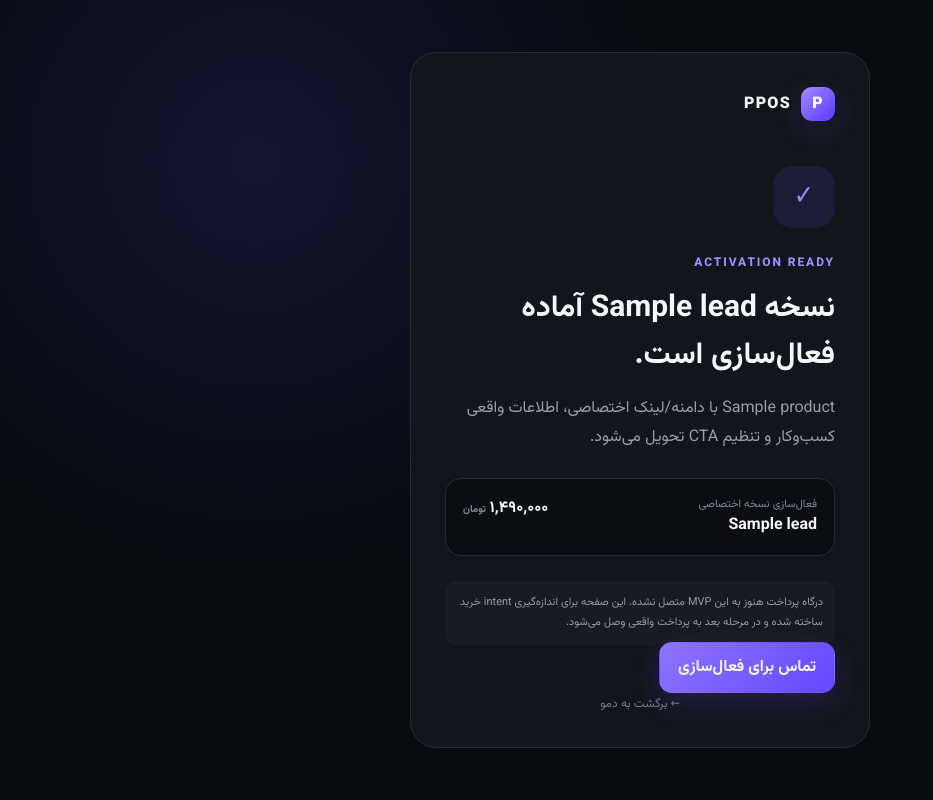
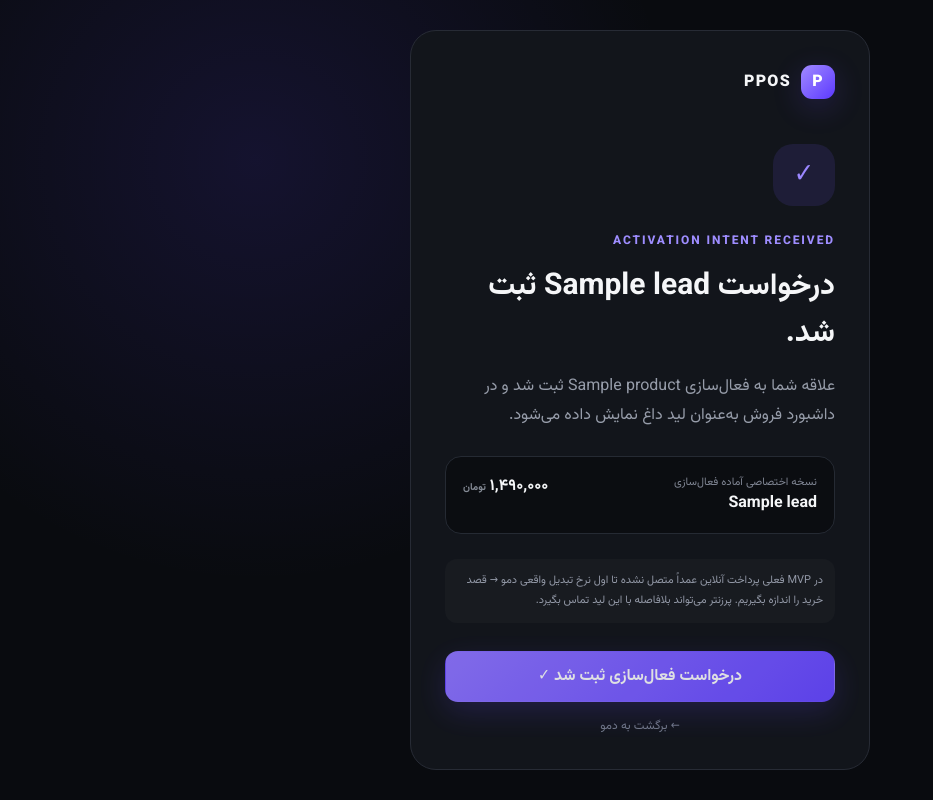
Before and after one commit to hsdarestani/ppos, a Flask app: template templates/checkout.html in a window 1280 px wide. Shown: the whole page, without its empty margins (0-933 px from the left). Run offline with Flask 3, Linux system fonts and the light colour scheme; the template is opened without the code that fills it: most values are stand-ins (such as "Sample title", 1, 10 or a date in 2020).

Commit message:
Fix checkout activation intent UX

```diff
--- a/templates/checkout.html
+++ b/templates/checkout.html
@@ -1 +1 @@
-<!doctype html><html lang="fa" dir="rtl"><head><meta charset="utf-8"><meta name="viewport" content="width=device-width,initial-scale=1"><title>فعال‌سازی {{lead.business_name}}</title><link rel="stylesheet" href="/static/style.css"></head><body class="checkout-body" style="--accent:{{lead.accent}}"><main class="checkout-card"><a class="brand" href="/"><span class="brand-mark">P</span><span>PPOS</span></a><div class="checkout-check">✓</div><span class="eyebrow">ACTIVATION READY</span><h1>نسخه {{lead.business_name}} آماده فعال‌سازی است.</h1><p>{{lead.vertical_info.product}} با دامنه/لینک اختصاصی، اطلاعات واقعی کسب‌وکار و تنظیم CTA تحویل می‌شود.</p><div class="order"><div><span>فعال‌سازی نسخه اختصاصی</span><b>{{lead.business_name}}</b></div><strong>۱,۴۹۰,۰۰۰ <small>تومان</small></strong></div><div class="checkout-note">درگاه پرداخت هنوز به این MVP متصل نشده. این صفحه برای اندازه‌گیری intent خرید ساخته شده و در مرحله بعد به پرداخت واقعی وصل می‌شود.</div><a class="btn primary wide-btn" href="tel:{{lead.phone or ''}}">تماس برای فعال‌سازی</a><a class="back-link" href="/d/{{lead.slug}}">← برگشت به دمو</a></main></body></html>
+<!doctype html><html lang="fa" dir="rtl"><head><meta charset="utf-8"><meta name="viewport" content="width=device-width,initial-scale=1"><title>فعال‌سازی {{lead.business_name}}</title><link rel="stylesheet" href="/static/style.css"></head><body class="checkout-body" style="--accent:{{lead.accent}}"><main class="checkout-card"><a class="brand" href="/"><span class="brand-mark">P</span><span>PPOS</span></a><div class="checkout-check">✓</div><span class="eyebrow">ACTIVATION INTENT RECEIVED</span><h1>درخواست {{lead.business_name}} ثبت شد.</h1><p>علاقه شما به فعال‌سازی {{lead.vertical_info.product}} ثبت شد و در داشبورد فروش به‌عنوان لید داغ نمایش داده می‌شود.</p><div class="order"><div><span>نسخه اختصاصی آماده فعال‌سازی</span><b>{{lead.business_name}}</b></div><strong>۱,۴۹۰,۰۰۰ <small>تومان</small></strong></div><div class="checkout-note">در MVP فعلی پرداخت آنلاین عمداً متصل نشده تا اول نرخ تبدیل واقعی دمو → قصد خرید را اندازه بگیریم. پرزنتر می‌تواند بلافاصله با این لید تماس بگیرد.</div><button class="btn primary wide-btn" disabled style="opacity:.9">درخواست فعال‌سازی ثبت شد ✓</button><a class="back-link" href="/d/{{lead.slug}}">← برگشت به دمو</a></main></body></html>
```
